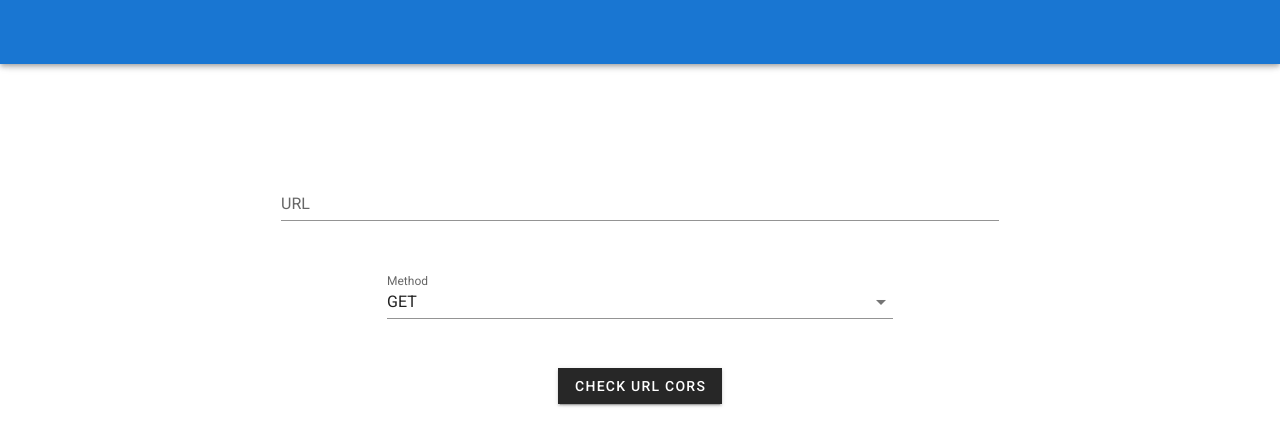
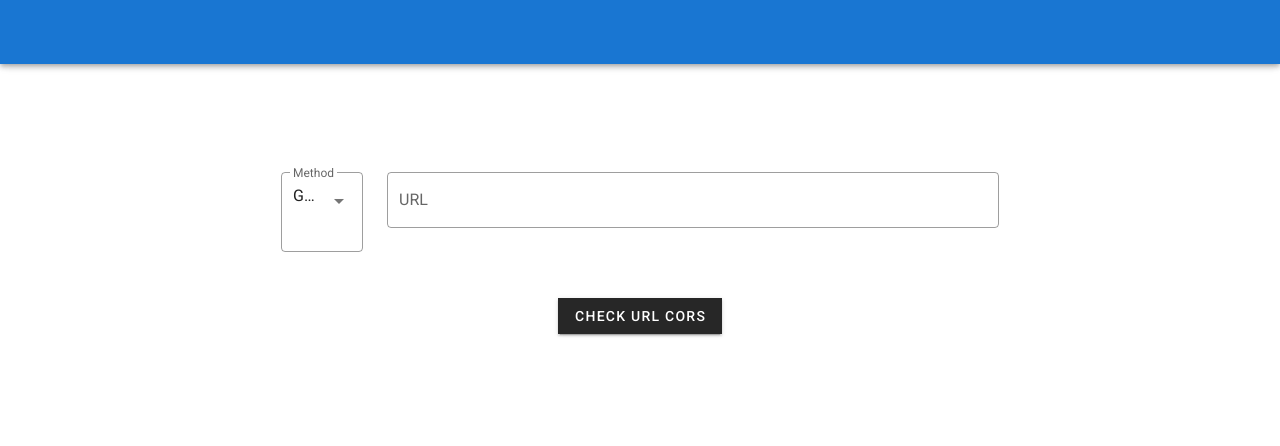
Before and after one commit to AsimpleUA/CORScheckDev, a Vue app: page / in a window 1280 px wide. Shown: the top 446 px of the page. Built offline with nearby package versions, Linux system fonts and the light colour scheme.

Commit message:
Method select design change

```diff
--- a/src/components/QueryTest.vue
+++ b/src/components/QueryTest.vue
@@ -2,36 +2,36 @@
     <v-form v-model="valid" ref="form">
         <v-row class="mt-12 pt-12 px-4" justify="center">
             <v-col
-                cols="12"
-                xs="12"
-                sm="11"
-                md="9"
-                lg="7"
+                cols="4"
+                xs="4"
+                sm="3"
+                md="2"
+                lg="1"
+            >
+                <v-select
+                    label="Method"
+                    v-model="modelMethod"
+                    outlined
+                    hint="choose request methods"
+                    :rules="[ rules.required ]"
+                    :items="methods"
+                ></v-select>
+            </v-col>
+            <v-col
+                cols="8"
+                xs="8"
+                sm="8"
+                md="7"
+                lg="6"
             >
                 <v-text-field
                     label="URL"
                     v-model="modelUrl"
+                    outlined
                     hint="enter full url"
                     :rules="[ rules.required, rules.link ]"
                     @keydown.enter.prevent="checkUrl"
                 ></v-text-field>
-            </v-col>
-        </v-row>
-        <v-row class="my-4 px-4" justify="center">
-            <v-col
-                cols="11"
-                xs="11"
-                sm="9"
-                md="7"
-                lg="5"
-            >
-                <v-select
-                    label="Method"
-                    v-model="modelMethod"
-                    hint="choose request methods"
-                    :rules="[ rules.required ]"
-                    :items="methods"
-                ></v-select>
             </v-col>
         </v-row>
         <v-row class="my-4 px-4" justify="center">
```
